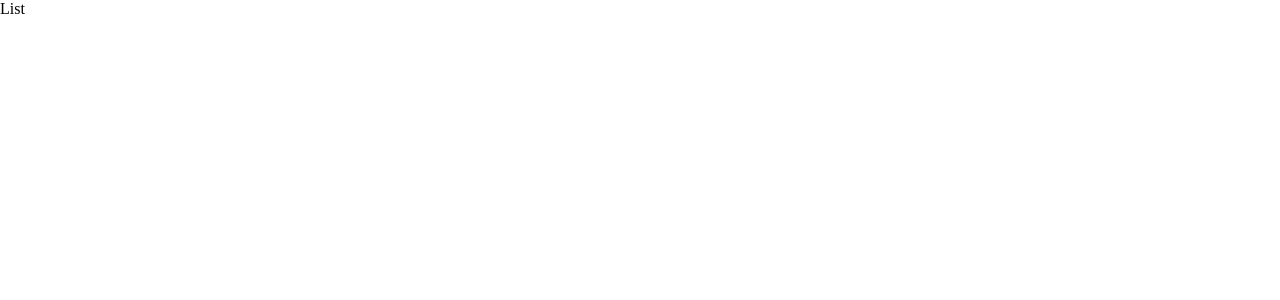
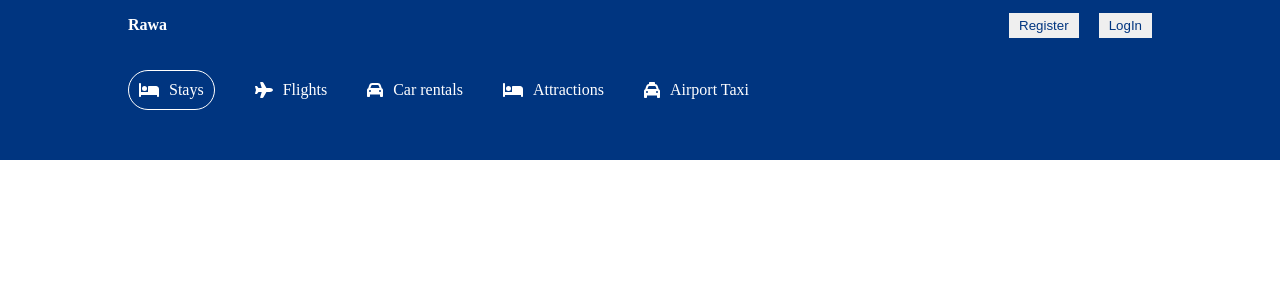
Before and after one commit to Wanjie-Ryan/Modern-Reservations-App-Frontend, a React (Create React App) app in the folder client/: page /hotels in a window 1280 px wide. Shown: the top 300 px of the page. Built offline with nearby package versions, Linux system fonts and the light colour scheme.

Commit message:
working now on the home page

```diff
--- /dev/null
+++ b/client/src/components/featured/featured.jsx
@@ -0,0 +1,29 @@
+import React from 'react';
+import './featured.css'
+
+
+
+
+
+
+function Featured(){
+
+
+
+     return(
+
+
+        <>
+
+            <div>ffs</div>
+
+
+        </>
+
+
+
+    )
+}
+
+
+export default Featured
--- a/client/src/components/header/Header.jsx
+++ b/client/src/components/header/Header.jsx
@@ -8,7 +8,7 @@ import 'react-date-range/dist/theme/default.css'; // theme css file
 import {format} from 'date-fns';
 //transforms the date function into readable strings
 
-function Header() {
+function Header({type}) {
 
 
 
@@ -65,7 +65,10 @@ function Header() {
     <>
 
         <div className="header">
-          <div className="headercontainer">
+
+            {/* // if type is list then classname is headercontainer listmode, otherwise the classname is headercontainer */}
+
+          <div className = {type ==='list'? 'headercontainer listmode': 'headercontainer'}>
 
             <div className="headerlist">
 
@@ -105,7 +108,11 @@ function Header() {
                 </div>
             </div>
 
-                <h1 className="headertitle">A lifetime of discounts? It's Genius</h1>
+
+               {
+               type !== 'list' &&
+               <>
+               <h1 className="headertitle">A lifetime of discounts? It's Genius</h1>
 
                 <p className="headerdesc">Get rewarded for your travels - unlock instant savings of 10% or more with a free Rawa account</p>
 
@@ -213,6 +220,9 @@ function Header() {
 
 
                 </div>
+
+             </>
+            }
           </div>
         </div>
 
--- a/client/src/components/header/header.css
+++ b/client/src/components/header/header.css
@@ -18,6 +18,14 @@
     width:100%;
     max-width:1024px;
     margin:20px 0px 100px 0px;
+
+}
+
+
+.headercontainer.listmode{
+
+    margin:20px 0px 0px 0px;
+
 
 }
 
--- a/client/src/pages/home/Home.jsx
+++ b/client/src/pages/home/Home.jsx
@@ -2,7 +2,7 @@ import React from 'react'
 import './home.css'
 import Navbar from '../../components/navbar/Navbar'
 import Header from '../../components/header/Header'
-
+import Featured from '../../components/featured/featured'
 
 const Home = () => {
 
@@ -15,6 +15,18 @@ const Home = () => {
         <div>
           <Navbar/>
           <Header/>
+
+          <div className ='homecontainer'>
+
+            <Featured/>
+
+
+          </div>
+
+
+
+
+
         </div>
 
     </>
--- a/client/src/pages/list/List.jsx
+++ b/client/src/pages/list/List.jsx
@@ -1,4 +1,6 @@
 import React from 'react'
+import Navbar from '../../components/navbar/Navbar'
+import Header from '../../components/header/Header'
 
 
 
@@ -9,8 +11,15 @@ function List() {
 
   return (
 
+    <>
 
-    <div>List</div>
+    {/* the type is a prop that checks if list is there then the header is removed */}
+
+    <div><Navbar/> <Header type ='list'/></div>
+
+
+    </>
+
   )
 }
 
```
Also changed, not shown: client/src/components/featured/featured.css (added).
